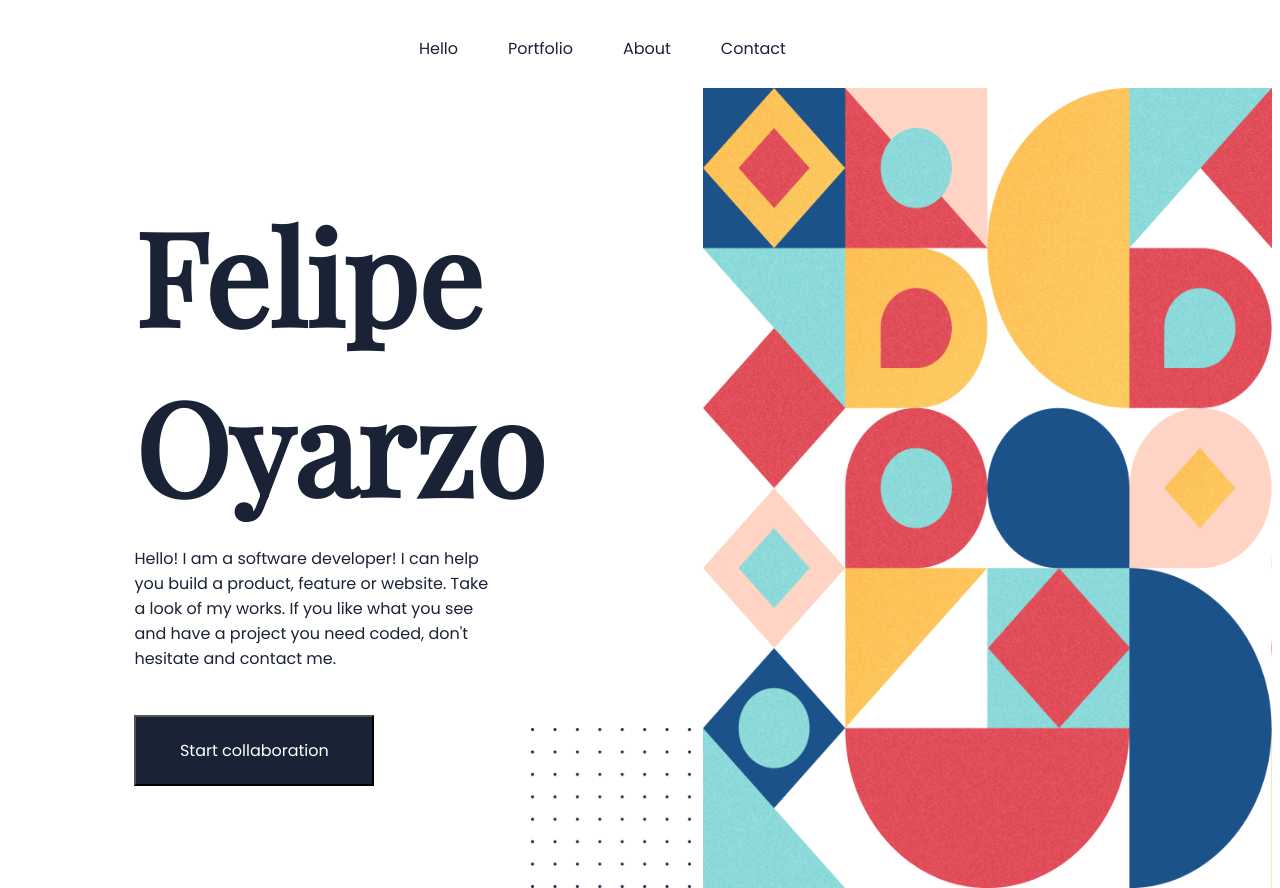
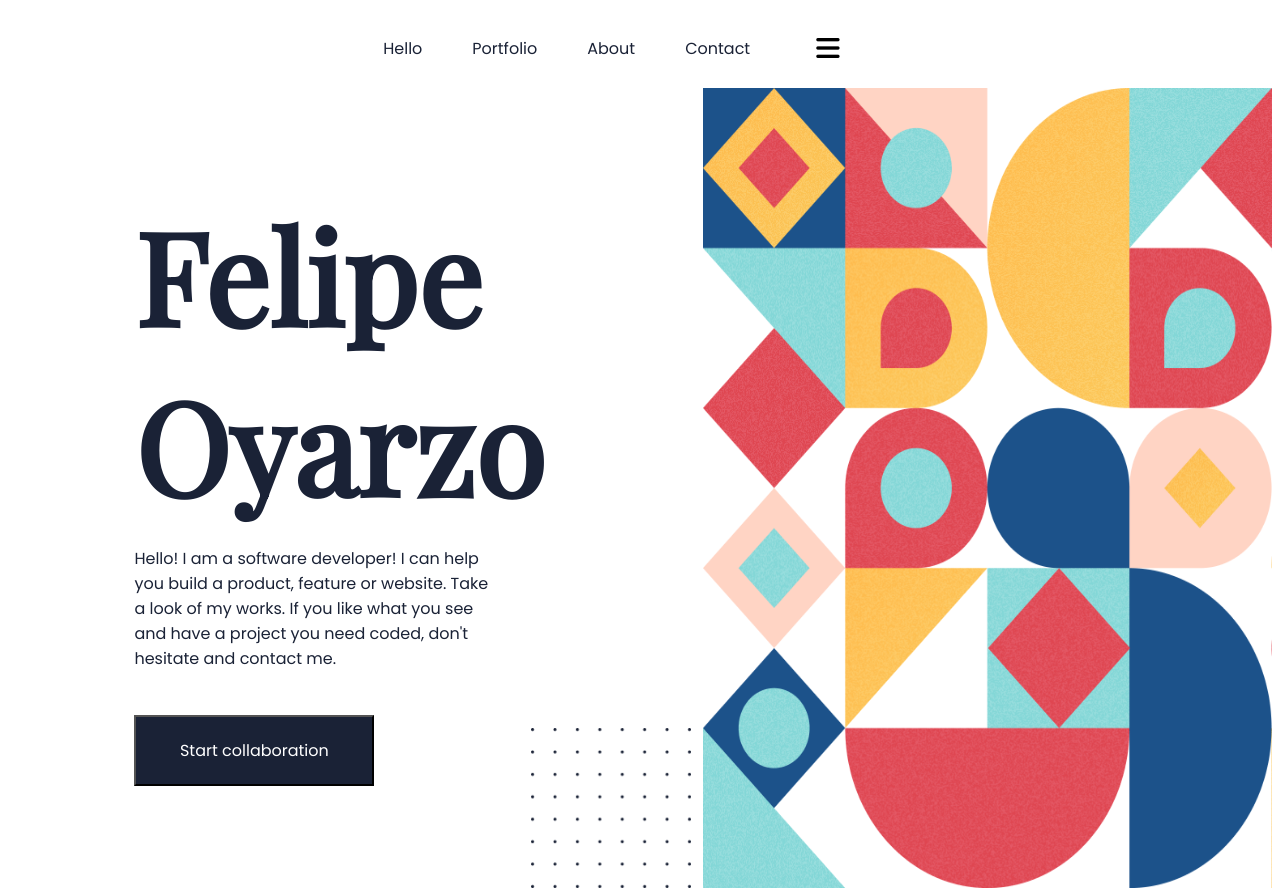
Before and after one commit to jfoyarzo/My-portfolio, a website: page index.html in a window 1280 px wide. Shown: the top 888 px of the page. Drawn offline with nearby package versions, Linux system fonts and the light colour scheme.

Commit message:
Add menu icon from fontawesome

```diff
--- a/assets/css/style.css
+++ b/assets/css/style.css
@@ -21,8 +21,11 @@ h2 {
   padding-right: 2%;
 }
 
-.nav-bar > a > img {
-  width: 1em;
+.menuIcon {
+  padding: 1rem;
+  border: none;
+  background-color: white;
+  margin-right: 1rem;
 }
 
 #menu-wrapper {
--- a/index.html
+++ b/index.html
@@ -13,6 +13,7 @@
     href="https://fonts.googleapis.com/css2?family=Playfair+Display&family=Poppins:wght@300;400;500;700&display=swap"
     rel="stylesheet" />
   <link rel="stylesheet" href="./assets/css/style.css" />
+  <script src="https://kit.fontawesome.com/493f30a6ae.js" crossorigin="anonymous"></script>
 </head>
 
 <body>
@@ -24,7 +25,7 @@
         <a href="#about">About</a>
         <a href="#contact-section">Contact</a>
       </div>
-      <a href="#"><img src="./assets/img/ic_menu.png" alt="Hamburguer menu icon" id="hamburguer" /></a>
+      <button type="button" class="menuIcon"><i class="fa-solid fa-bars fa-2xl"></i></button>
     </nav>
   </header>
   <main>
```
